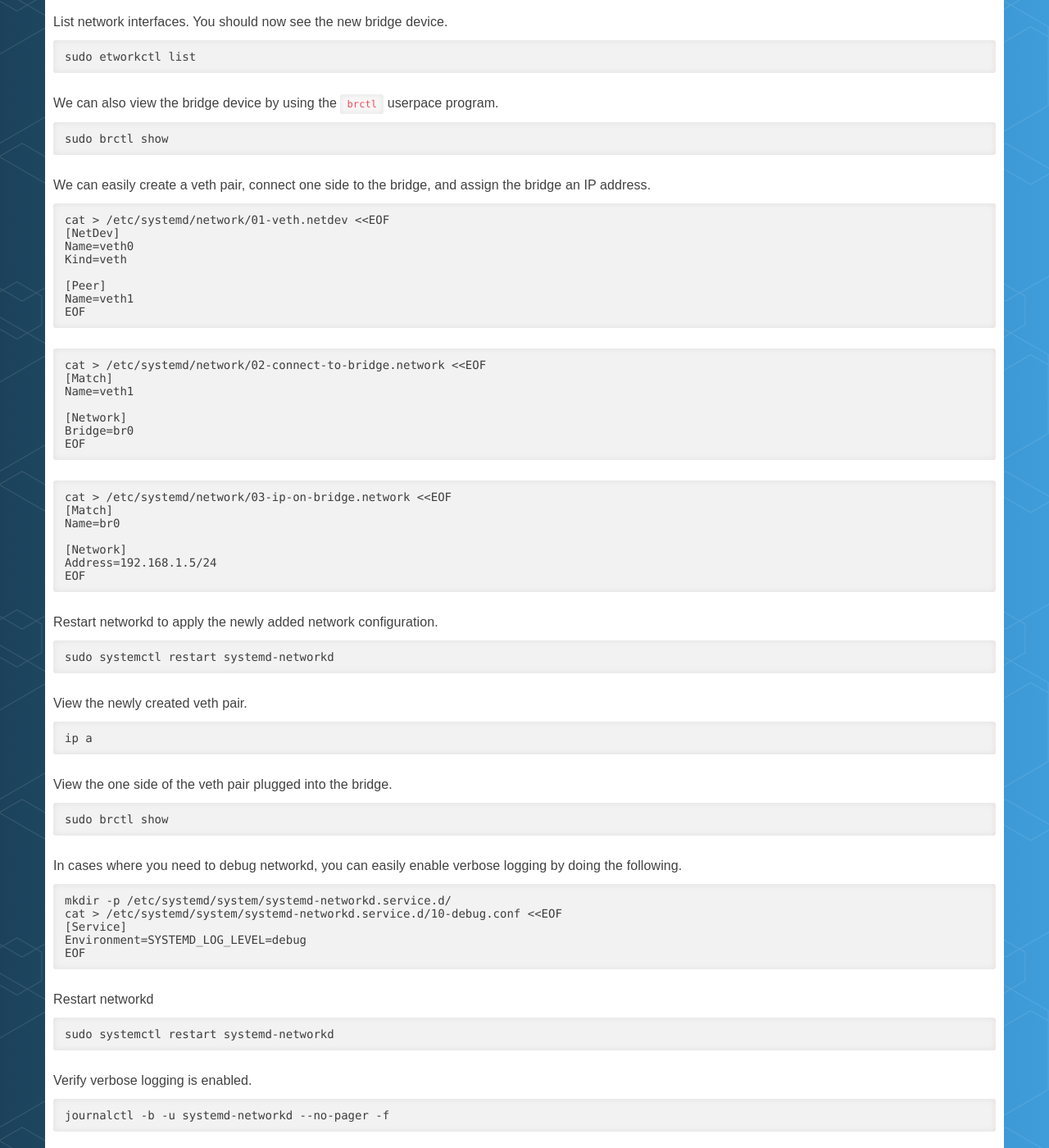
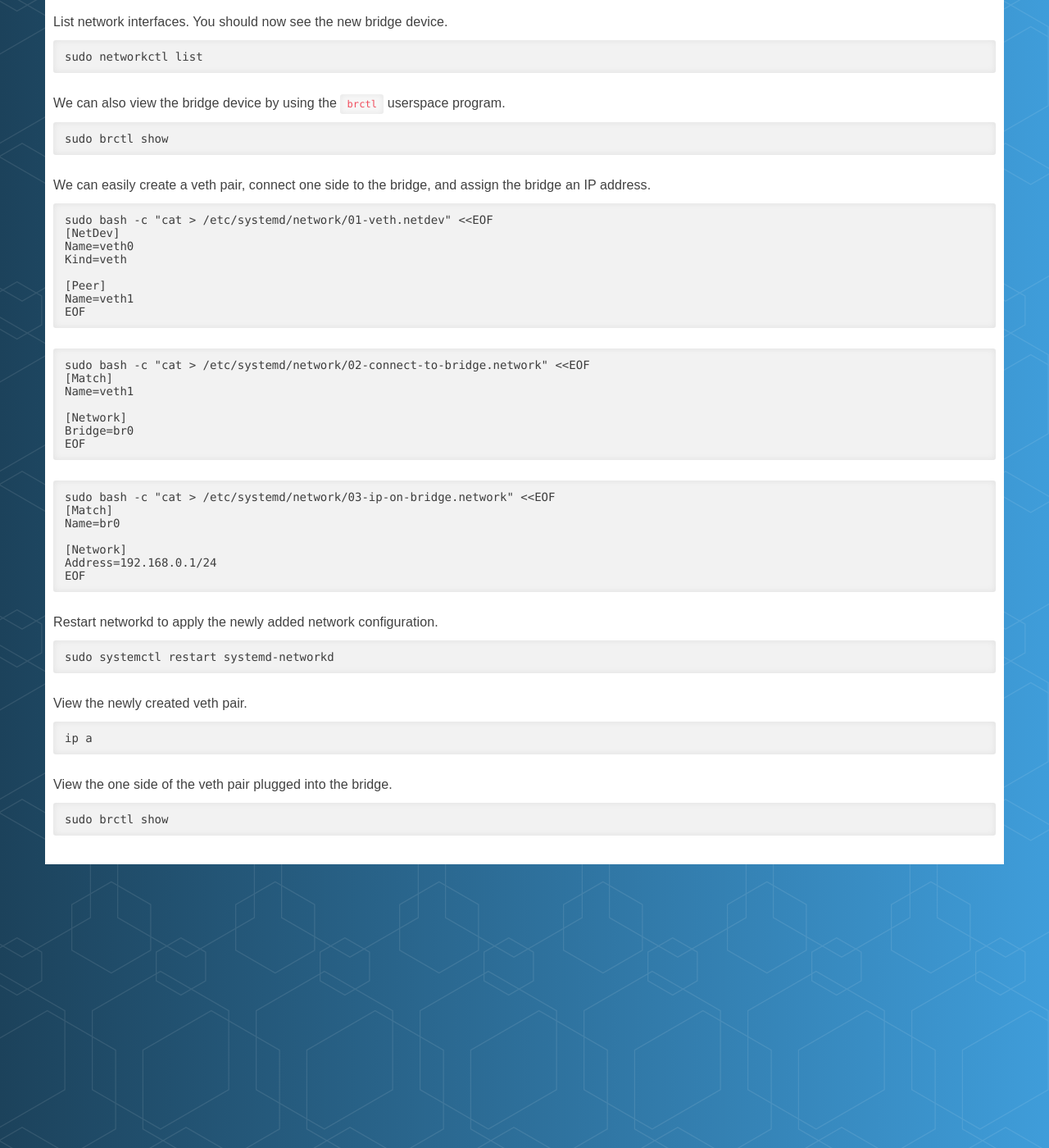
Before and after one commit to RedHatWorkshops/quay-workshop, a Jekyll site: the page built from content/labs/0005-systemd-networkd.md, in a window 1280 px wide and 1400 px high, scrolled down 1354 px. Shown: the whole window at 82% size. Built offline with Jekyll 4.4.1, drawn with Linux system fonts in a browser that asks for light colours; some of the changed text lies outside the part shown.

Commit message:
Update 0005-systemd-networkd.md

````diff
--- a/content/labs/0005-systemd-networkd.md
+++ b/content/labs/0005-systemd-networkd.md
@@ -62,7 +62,7 @@ sudo networkctl status 2
 Let's create a bridge device by creating a `.netdev` file.
 
 ```
-cat > /etc/systemd/network/00-mybridge.service <<EOF
+sudo bash -c "cat > /etc/systemd/network/00-mybridge.netdev" <<EOF
 [NetDev]
 Name=br0
 Kind=bridge
@@ -78,10 +78,10 @@ sudo systemctl restart systemd-networkd
 List network interfaces. You should now see the new bridge device.
 
 ```
-sudo etworkctl list
+sudo networkctl list
 ```
 
-We can also view the bridge device by using the `brctl` userpace program.
+We can also view the bridge device by using the `brctl` userspace program.
 
 ```
 sudo brctl show
@@ -90,7 +90,7 @@ sudo brctl show
 We can easily create a veth pair, connect one side to the bridge, and assign the bridge an IP address.
 
 ```
-cat > /etc/systemd/network/01-veth.netdev <<EOF
+sudo bash -c "cat > /etc/systemd/network/01-veth.netdev" <<EOF
 [NetDev]
 Name=veth0
 Kind=veth
@@ -101,7 +101,7 @@ EOF
 ```
 
 ```
-cat > /etc/systemd/network/02-connect-to-bridge.network <<EOF
+sudo bash -c "cat > /etc/systemd/network/02-connect-to-bridge.network" <<EOF
 [Match]
 Name=veth1
 
@@ -111,12 +111,12 @@ EOF
 ```
 
 ```
-cat > /etc/systemd/network/03-ip-on-bridge.network <<EOF
+sudo bash -c "cat > /etc/systemd/network/03-ip-on-bridge.network" <<EOF
 [Match]
 Name=br0
 
 [Network]
-Address=192.168.1.5/24
+Address=192.168.0.1/24
 EOF
 ```
 
@@ -137,25 +137,3 @@ View the one side of the veth pair plugged into the bridge.
 ```
 sudo brctl show
 ```
-
-In cases where you need to debug networkd, you can easily enable verbose logging by doing the following.
-
-```
-mkdir -p /etc/systemd/system/systemd-networkd.service.d/
-cat > /etc/systemd/system/systemd-networkd.service.d/10-debug.conf <<EOF
-[Service]
-Environment=SYSTEMD_LOG_LEVEL=debug
-EOF
-```
-
-Restart networkd
-
-```
-sudo systemctl restart systemd-networkd
-```
-
-Verify verbose logging is enabled.
-
-```
-journalctl -b -u systemd-networkd --no-pager -f
-```
````
Also changed, not shown: other parts of content/labs/0005-systemd-networkd.md (+3 -3 lines).
